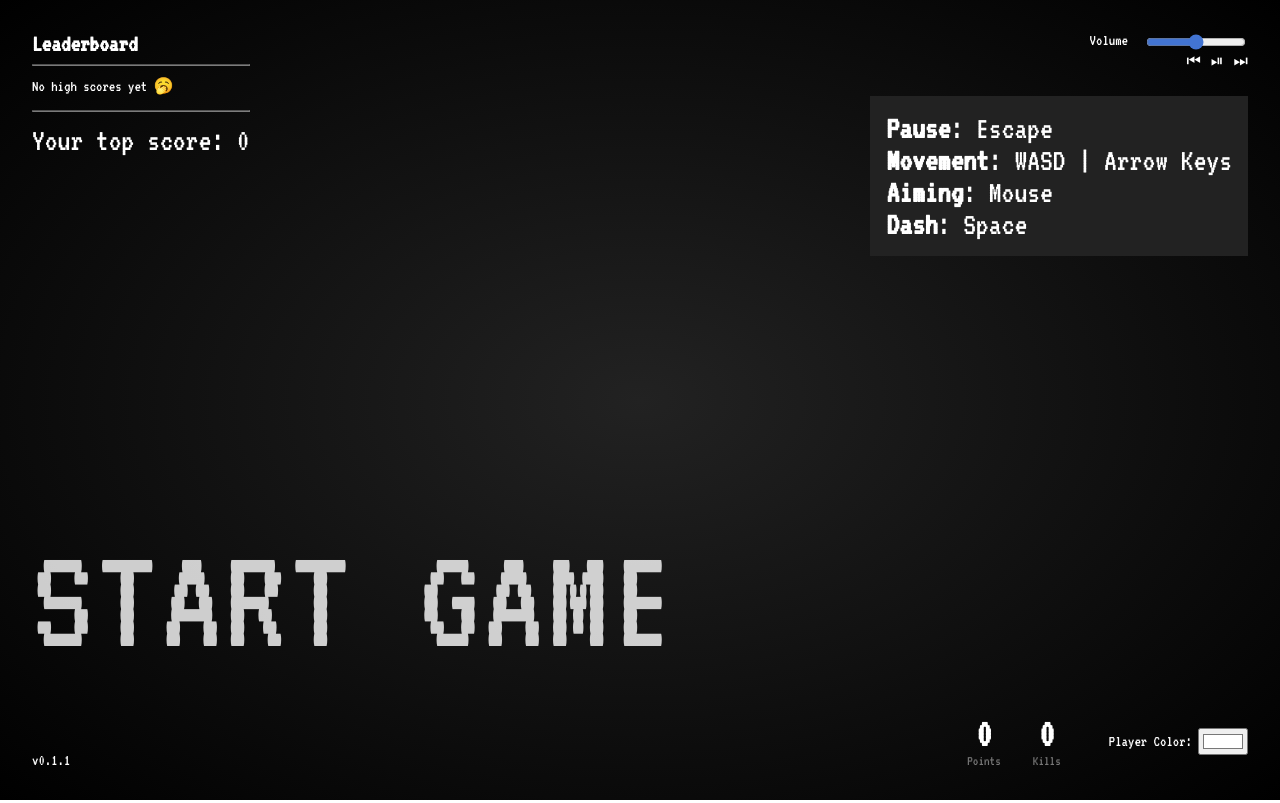
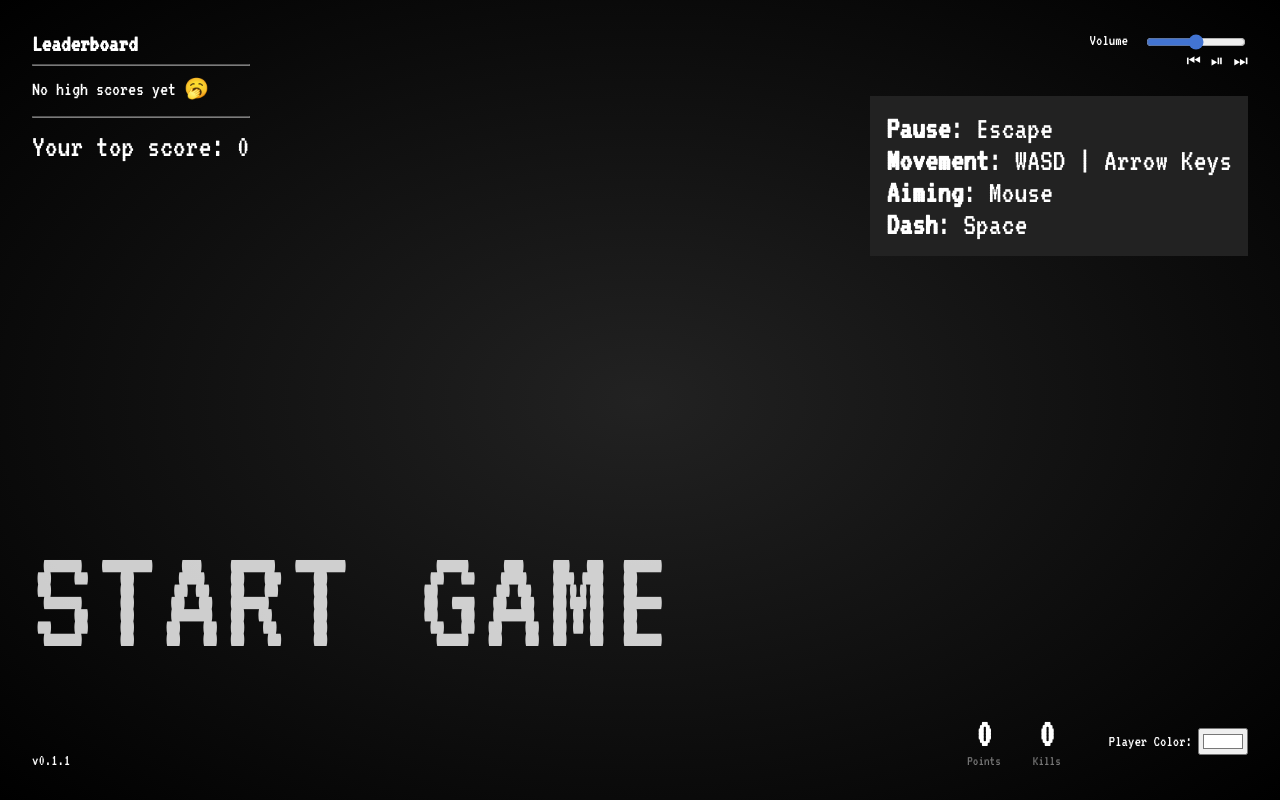
Before and after one commit to LankyMoose/BulletHell, a website built with webpack: page public/index.html in a window 1280 px wide. Built offline with nearby package versions, Linux system fonts and the light colour scheme; some packages are replaced by stand-ins of ours; no server answers; the database is empty.

Commit message:
increase leaderboard font size

```diff
--- a/public/index.html
+++ b/public/index.html
@@ -312,6 +312,9 @@
       #leaderboard_wrapper h2 {
         margin: 0;
       }
+      #leaderboard {
+        font-size: 1.25rem;
+      }
       #leaderboard li {
         display: flex;
         gap: 6px;
```
